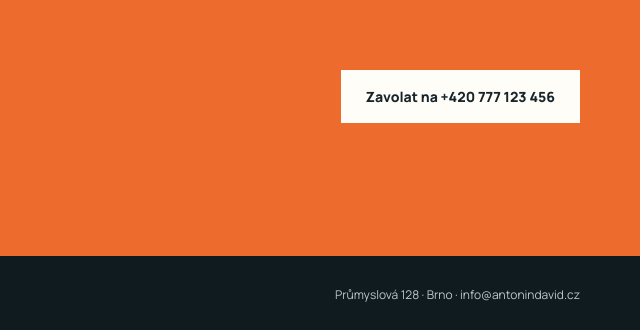
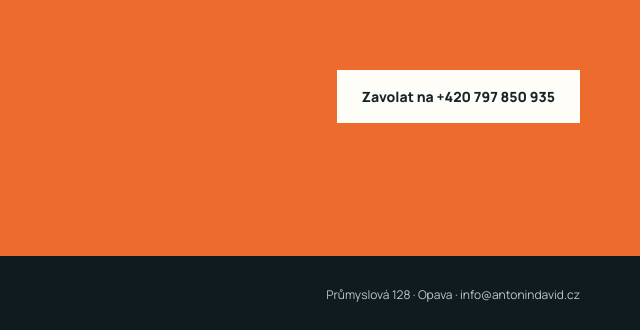
Before and after one commit to antonindavid/jentak.cz, a plain HTML site: page index.html in a window 1280 px wide. Shown: the part 3108-3438 px from the top of the page, 640-1280 px from the left. Drawn offline with nearby package versions, Linux system fonts and the light colour scheme; a web font is replaced by a local one.

Commit message:
Update index.html

```diff
--- a/index.html
+++ b/index.html
@@ -143,8 +143,8 @@
 		</section>
 		<section id="servis"><div class="container split"><div class="split-image"><img src="https://images.unsplash.com/photo-1486006920555-c77dcf18193c?auto=format&fit=crop&w=1000&q=85" alt="Čistá moderní servisní dílna"><div class="image-label">Férově. Rychle. Poctivě.</div></div><div><div class="eyebrow">Proč AutoProfi</div><h2>Auto opravíme. Starosti necháme doma.</h2><p class="split-copy">Zakládáme si na otevřené komunikaci. Než se pustíme do práce, vždy víte, co se bude dělat a kolik to bude stát. V naší dílně používáme kvalitní díly a vybavení, kterému věříme.</p><ul class="checks"><li>Férové ceny</li><li>Garance práce</li><li>Moderní vybavení</li><li>Vyzvednutí vozu</li></ul><a class="hero-button" href="#kontakt">Poznat náš servis <span>→</span></a></div></div></section>
 		<section class="pricing" id="cenik"><div class="container"><div class="section-heading"><div><div class="eyebrow">Orientační ceník</div><h2>Žádné nepříjemné překvapení.</h2></div><p>Konečnou cenu vždy potvrdíme před zahájením práce. Uvedené ceny jsou včetně DPH.</p></div><div class="price-list"><div class="price-row"><span>Přezutí kompletní sady</span><strong>od 690 Kč</strong></div><div class="price-row"><span>Vyvážení kola</span><strong>od 120 Kč</strong></div><div class="price-row"><span>Diagnostika vozu</span><strong>od 490 Kč</strong></div><div class="price-row"><span>Výměna oleje a filtru</span><strong>od 850 Kč</strong></div><div class="price-row"><span>Uskladnění pneumatik</span><strong>od 750 Kč / sezóna</strong></div><div class="price-row"><span>Kontrola klimatizace</span><strong>od 390 Kč</strong></div></div></div></section>
-		<section class="contact" id="kontakt"><div class="container contact-inner"><h2>Chcete mít auto zase v pořádku?</h2><a class="contact-button" href="tel:+420777123456">Zavolat na +420 777 123 456</a></div></section>
+		<section class="contact" id="kontakt"><div class="container contact-inner"><h2>Chcete mít auto zase v pořádku?</h2><a class="contact-button" href="tel:+420797850935">Zavolat na +420 797 850 935</a></div></section>
 	</main>
-	<footer><div class="container"><span>© 2026 AutoProfi Servis</span><span>Průmyslová 128 · Brno · info@antonindavid.cz</span></div></footer>
+	<footer><div class="container"><span>© 2026 AutoProfi Servis</span><span>Průmyslová 128 · Opava · info@antonindavid.cz</span></div></footer>
 </body>
 </html>
```
